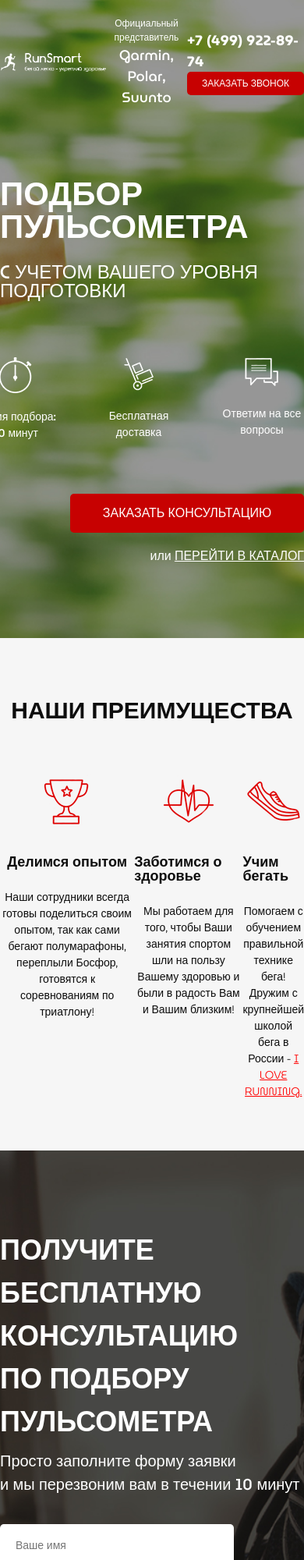
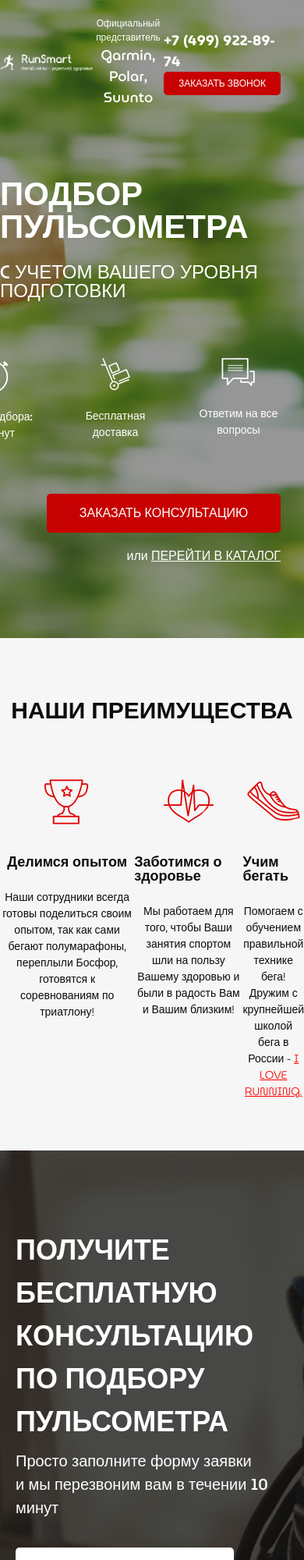
Before and after one commit to olgasolonevich/pulse.github.io, a plain HTML site: page src/index.html in a window 390 px wide. Shown: the top 2000 px of the page at 78% size. Drawn offline with Linux system fonts and the light colour scheme.

Commit message:
added media request

```diff
--- /dev/null
+++ b/src/sass/_media.scss
@@ -0,0 +1,24 @@
+@media (max-width: 991px) {
+    .promo {
+        padding-right: 30px;
+    }
+    .header {
+        justify-content: space-around;
+    }
+    .advantages {
+        &__items{
+            justify-content: space-around;
+        }
+    }
+    .concultation {
+        h2 {
+            padding-left: 20px;
+        }
+        &__descr {
+            padding-left: 20px;
+        }
+        .feed-form {
+            padding-left: 20px;
+        }
+    }
+}
--- a/src/sass/style.scss
+++ b/src/sass/style.scss
@@ -16,3 +16,4 @@
 @import 'title';
 @import 'consultation';
 @import 'forms';
+@import 'media';
```
Also changed, not shown: src/css/style.min.css.
